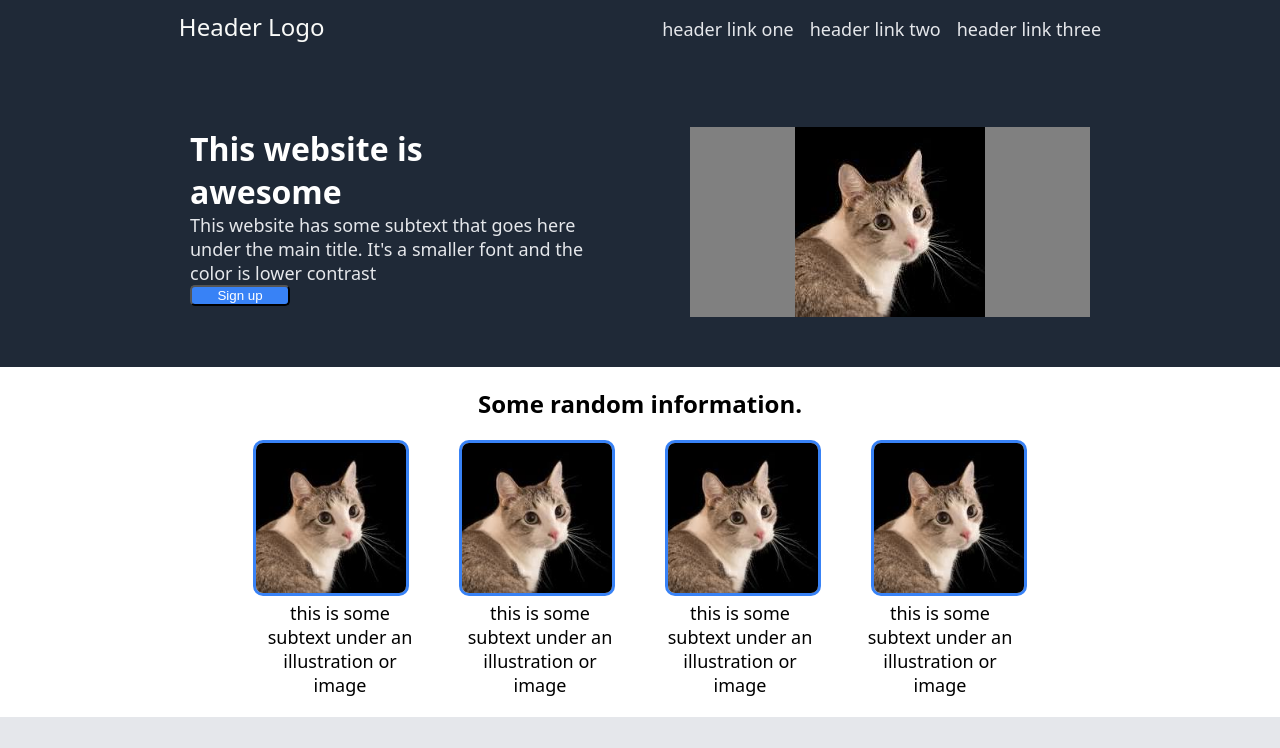
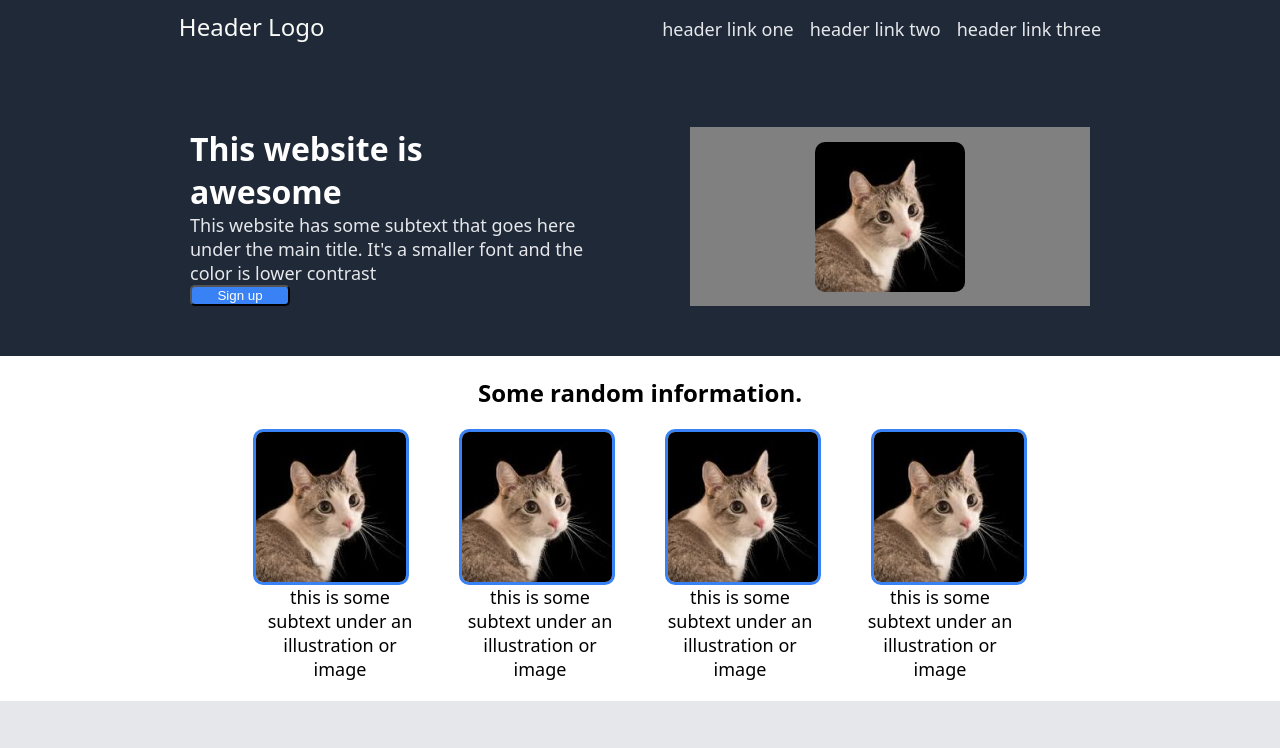
Before and after one commit to JordanPie/landing-page, a plain HTML site: page index.html in a window 1280 px wide. Shown: the top 748 px of the page. Drawn offline with Linux system fonts and the light colour scheme.

Commit message:
Add rounded corners

```diff
--- a/index.html
+++ b/index.html
@@ -28,18 +28,10 @@
 			<h2>Some random information.</h2>
 		</div>
 		<div class="cats">
-			<div class="info">
 				<img src="./images/cat.jpeg" alt="cat">
-			</div>
-			<div class="info">
 				<img src="./images/cat.jpeg" alt="cat">
-			</div>
-			<div class="info">
 				<img src="./images/cat.jpeg" alt="cat">
-			</div>
-			<div class="info">
 				<img src="./images/cat.jpeg" alt="cat">
-			</div>
 		</div>
 		<div class="text">
 			<p>this is some subtext under an illustration or image</p>
--- a/style.css
+++ b/style.css
@@ -67,11 +67,14 @@ button {
 	color: white;
 	background-color: grey;
 	display: flex;
-
 	align-items: center;
 	justify-content: center;
 	max-width: 400px;
 	flex: 1
+}
+
+.content img {
+	border-style: none;
 }
 
 .container {
@@ -106,7 +109,7 @@ h2 {
 
 }
 
-.info img {
+img {
 	width: 150px;
 	height: 150px;
 	border-radius: 10px;
```
